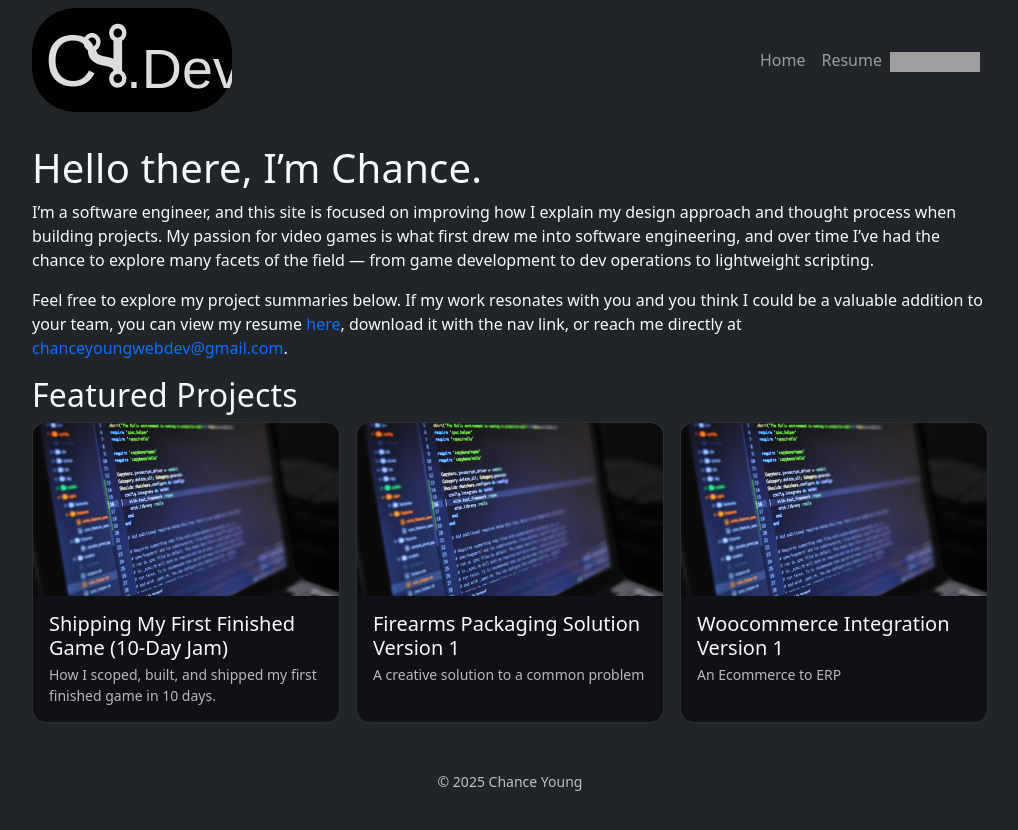
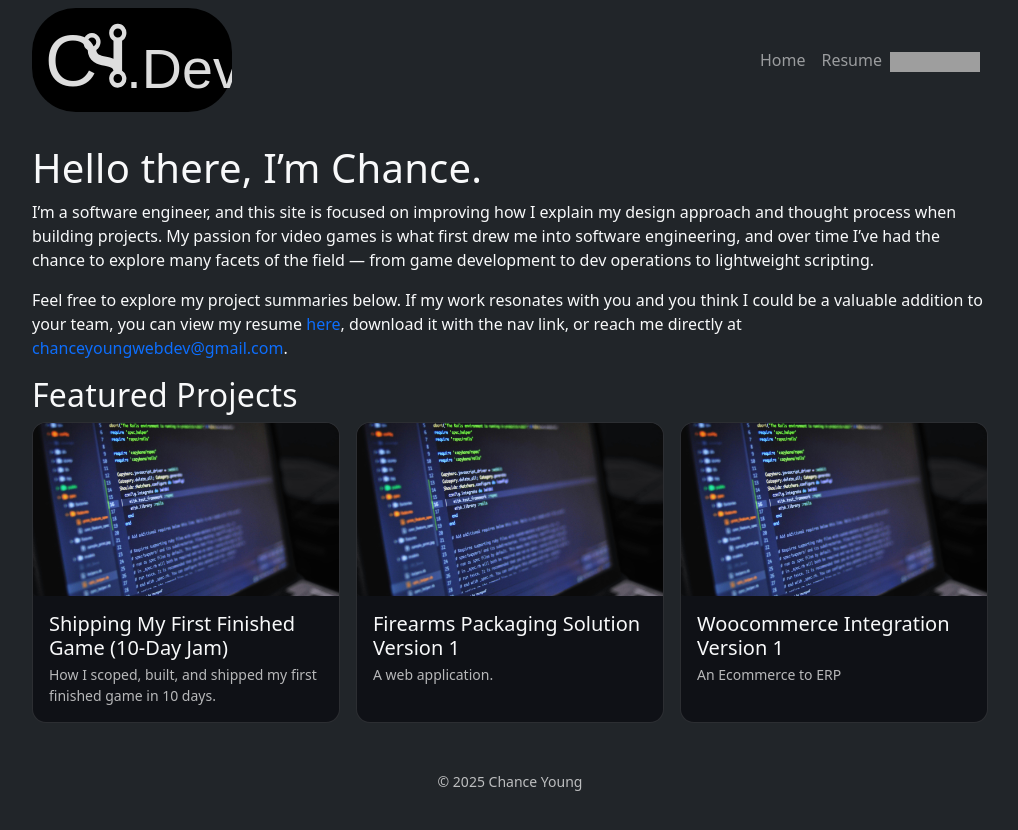
Before and after one commit to ChanceYoung/ChanceYoung.github.io, a Jekyll site: the page built from index.md, in a window 1280 px wide. Shown: the top 830 px of the page, without its empty margins (130-1148 px from the left). Built offline with Jekyll 4.4.1, drawn with Linux system fonts in a browser that asks for light colours; grey boxes are pictures that could not be loaded.

Commit message:
_projects/packagingsolutionv1.md updated from https://stackedit.io/

```diff
--- a/_projects/packagingsolutionv1.md
+++ b/_projects/packagingsolutionv1.md
@@ -1,8 +1,8 @@
 ---
 title: "Firearms Packaging Solution Version 1"
 thumb: /assets/images/generic-thumb.jpg
-summary: "A creative solution to a common problem"
-tags: [Node, React]
+summary: "A  web application."
+tags: [Node, React, C#]
 featured: true
 layout: default
 ---
```
Also changed, not shown: other parts of _projects/packagingsolutionv1.md (+1 -1 lines).
